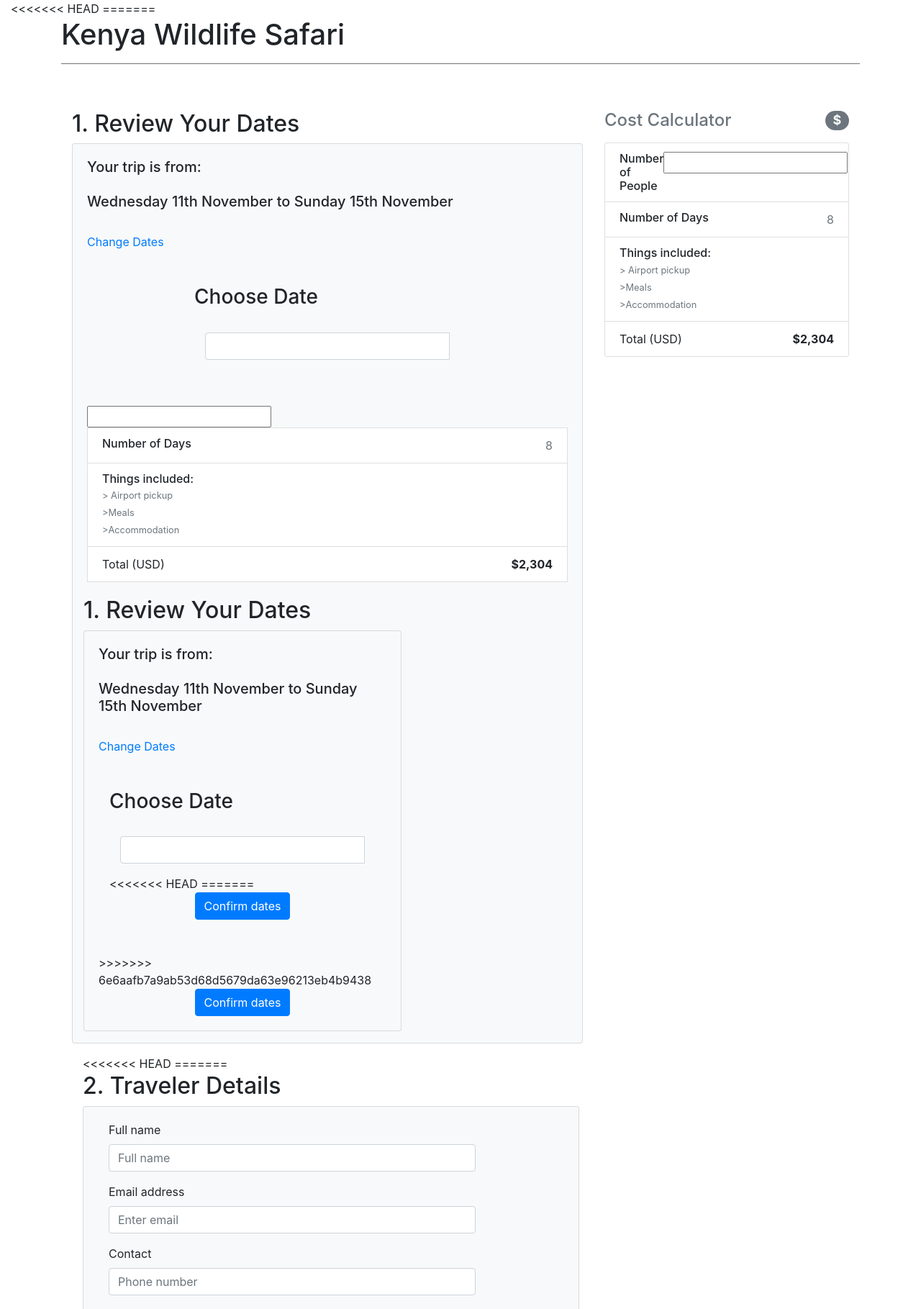
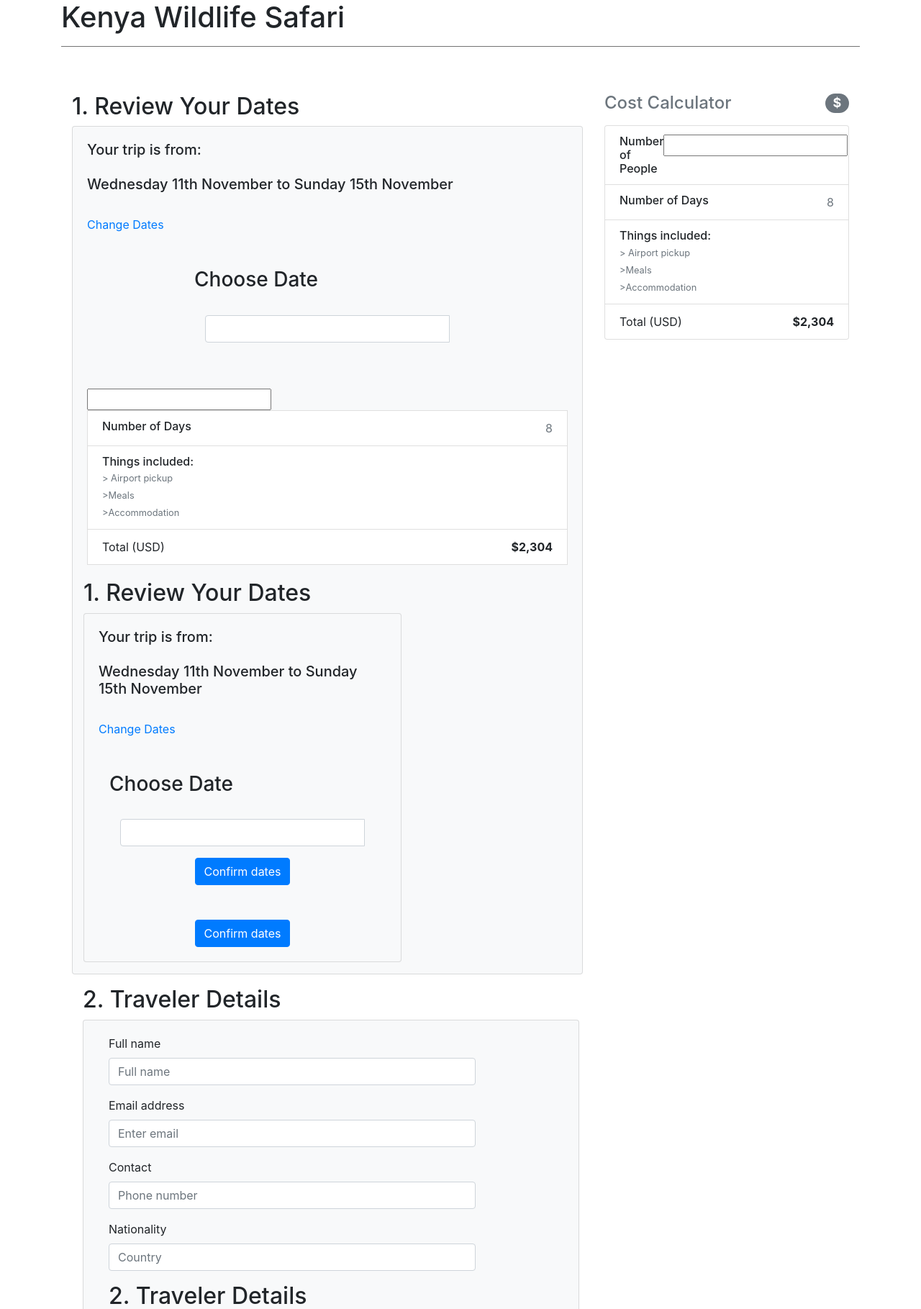
Before and after one commit to MissAnnah95/tours, a Yii app: template frontend/views/site/booking.php in a window 1280 px wide. Shown: the top 1819 px of the page at 72% size. Run offline with PHP 8.4 and a stand-in for Yii, Linux system fonts and the light colour scheme; the template is opened without the code that fills it, so the values that code supplies are empty; some libraries are stand-ins or nearby versions.

Commit message:
conflict

```diff
--- a/frontend/views/site/booking.php
+++ b/frontend/views/site/booking.php
@@ -2,8 +2,6 @@
 
 ?>
 <div class="body">
-<<<<<<< HEAD
-=======
 <div class="wrap">
     <div class="container">
     <h1> Kenya Wildlife Safari </h1>
@@ -92,7 +90,6 @@
                 </div>
 
 
->>>>>>> 6e6aafb7a9ab53d68d5679da63e96213eb4b9438
 <div class="wrap">
     <div class="container">
     <h1> Kenya Wildlife Safari </h1>
@@ -192,14 +189,11 @@
                         value: '2020-11-11'
                     })
                 </script> -->
-<<<<<<< HEAD
-=======
             <div class="col-md-12 text-center">
             <button type="button" class="btn btn-primary">Confirm dates</button>
         </div>
                     </div>
                 </script>
->>>>>>> 6e6aafb7a9ab53d68d5679da63e96213eb4b9438
             <div class="col-md-12 text-center">
             <button type="button" class="btn btn-primary">Confirm dates</button>
         </div>
@@ -215,8 +209,6 @@
             <div class="row">
                 <div class="col-8">
 
-<<<<<<< HEAD
-=======
 
                     <h2> 2. Traveler Details </h2>
                     <div class="card bg-light mb-3">
@@ -249,7 +241,6 @@
                                 </div>
                 <div class="col-sm-6">
                     <div class="panel panel-default">
->>>>>>> 6e6aafb7a9ab53d68d5679da63e96213eb4b9438
 
                     <h2> 2. Traveler Details </h2>
                     <div class="card bg-light mb-3">
@@ -298,8 +289,6 @@
             <h2> 3. Payment </h2>
                     <div class="card  bg-light mb-3">
                         <div class="card-body">
-<<<<<<< HEAD
-=======
                             <h3>Select your preferred payment option</h3>
                             <div class="accordion" id="accordionExample">
   <div class="card">
@@ -322,7 +311,6 @@
 
                     <h2> 3. Payment </h2>
                         <div class="panel-body">
->>>>>>> 6e6aafb7a9ab53d68d5679da63e96213eb4b9438
                             <h3>Select your preferred payment option</h3>
                             <div class="accordion" id="accordionExample">
   <div class="card">
@@ -350,41 +338,27 @@
                                 </div>
                                 <div class="form-group">
                                     <div class="col-10">
-<<<<<<< HEAD
-=======
                                     <div class="col-8">
->>>>>>> 6e6aafb7a9ab53d68d5679da63e96213eb4b9438
                                     <label>Card number</label>
                                     <input class="form-control" placeholder="Enter email">
                                     </div>
                                 </div>
                                 <div class="form-group">
                                     <div class="col-10">
-<<<<<<< HEAD
-=======
                                     <div class="col-8">
->>>>>>> 6e6aafb7a9ab53d68d5679da63e96213eb4b9438
                                     <label>CVV</label>
                                     <input class="form-control">
                                     </div>
                                 </div>
                                 <div class="form-group">
-<<<<<<< HEAD
-                                    <div class="col-10">
-=======
 
                                     <div class="col-10">
                                     <div class="col-8">
 
->>>>>>> 6e6aafb7a9ab53d68d5679da63e96213eb4b9438
                                     <label>Country zip code</label>
                                     <input class="form-control" placeholder="zip code">
                                     </div>
                                 </div>
-<<<<<<< HEAD
-=======
-
->>>>>>> 6e6aafb7a9ab53d68d5679da63e96213eb4b9438
 
                             </form>      </div>
                                         </div>
@@ -447,8 +421,6 @@
                                                             </div>
                                                         </div>
                                                     </div>
-<<<<<<< HEAD
-=======
                                                 </div>
 
         </div>
@@ -458,7 +430,6 @@
 
                                 <div class="col-md-12 text-center">
                                 <button type="submit" class="btn btn-primary">Confirm</button>
->>>>>>> 6e6aafb7a9ab53d68d5679da63e96213eb4b9438
                                                 </div>
 
         </div>
```
